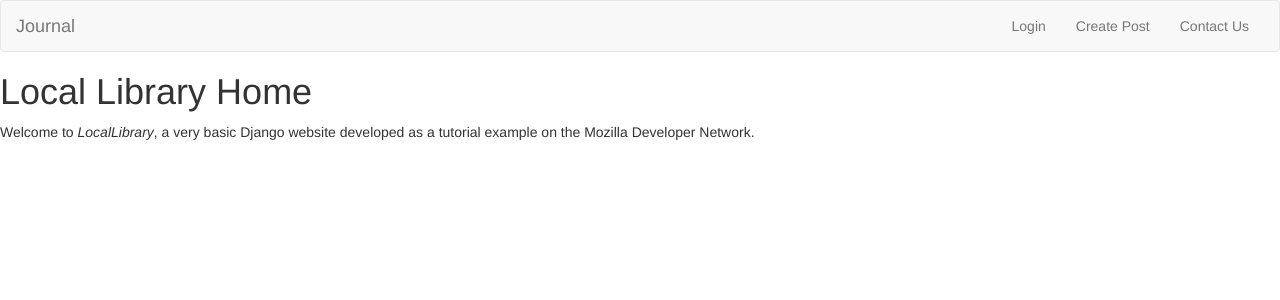
After one commit to smflanag/Journal, a Django app: a page that uses Journal/templates/home.html in a window 1280 px wide. The commit adds this page. Shown: the top 300 px of the page. Run offline with Django 3.2, Linux system fonts and the light colour scheme; some libraries are stand-ins or nearby versions.

Commit message:
Create post page made, linked, extended from homepage

```diff
--- a/Journal/Journal/urls.py
+++ b/Journal/Journal/urls.py
@@ -16,8 +16,10 @@ Including another URLconf
 from django.contrib import admin
 from django.urls import path
 from entries import views
+from django.conf.urls import url
 
 urlpatterns = [
-    path('admin/', admin.site.urls),
-    path('',views.Homepage,name='home')
+    url('admin/', admin.site.urls),
+    url(r'^$',views.Homepage,name='home'),
+    url(r'^create',views.CreateEntry,name='create_entry'),
 ]
--- a/Journal/entries/views.py
+++ b/Journal/entries/views.py
@@ -4,3 +4,7 @@ from django.shortcuts import render
 def Homepage(request):
     template_name = 'home'
     return render(request,'home.html')
+
+def CreateEntry(request):
+    template_name = 'create_entry'
+    return render(request, 'create_entry.html')
--- /dev/null
+++ b/Journal/templates/create_entry.html
@@ -0,0 +1,6 @@
+{% extends "home.html" %}
+
+{% block body_block %}
+<h1>Local Library Home</h1>
+<p>Welcome to <em>LocalLibrary</em>, a very basic Django website developed as a tutorial example on the Mozilla Developer Network.</p>
+{% endblock %}
--- a/Journal/templates/home.html
+++ b/Journal/templates/home.html
@@ -1,4 +1,5 @@
 <!DOCTYPE html>
+<!--{% load staticfiles %}-->
 <html lang="en">
 <head>
     <meta charset="UTF-8">
@@ -7,6 +8,7 @@
 
 </head>
 <body>
+
 <nav class="navbar navbar-default">
   <div class="container-fluid">
     <!-- Brand and toggle get grouped for better mobile display -->
@@ -17,19 +19,22 @@
         <span class="icon-bar"></span>
         <span class="icon-bar"></span>
       </button>
-      <a class="navbar-brand" href="#">Brand</a>
+      <a class="navbar-brand" href="{% url 'home' %}">Journal</a>
     </div>
 
     <!-- Collect the nav links, forms, and other content for toggling -->
     <div class="collapse navbar-collapse" id="bs-example-navbar-collapse-1">
       <ul class="nav navbar-nav navbar-right">
         <li><a href="#">Login</a></li>
+          <li><a href="{% url 'create_entry' %}">Create Post</a></li>
         <li><a href="#">Contact Us</a></li>
       </ul>
     </div><!-- /.navbar-collapse -->
   </div><!-- /.container-fluid -->
 </nav>
+{% block body_block %}
+
 <div class="jumbotron container"><h1>This is the home page.</h1></div>
-
+{% endblock %}
 </body>
 </html>
```
